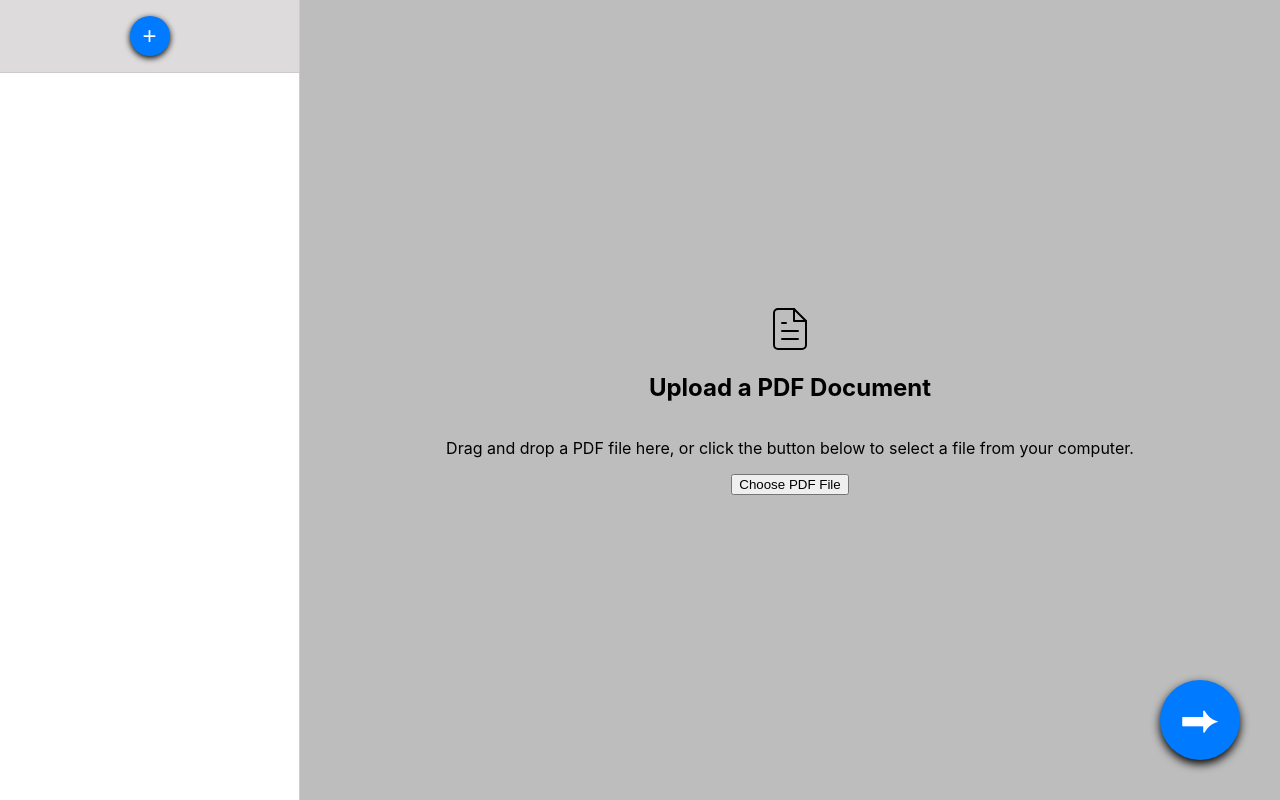
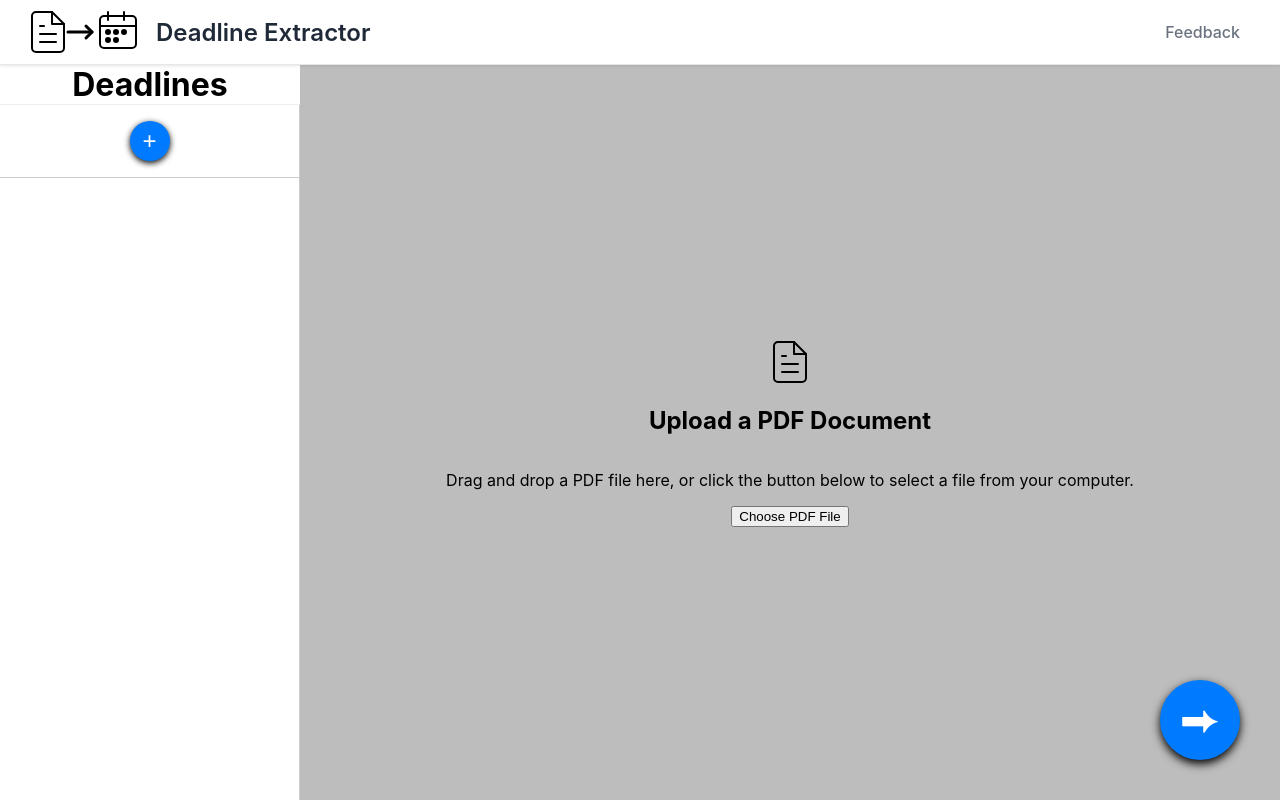
Before and after one commit to tim-macphail/DeadlineExtractor, a React (Vite) app in the folder frontend/: page / in a window 1280 px wide. Built offline with nearby package versions, Linux system fonts and the light colour scheme.

Commit message:
ADD logo

```diff
--- a/frontend/src/App.tsx
+++ b/frontend/src/App.tsx
@@ -1,5 +1,6 @@
 import { Sidebar } from "./components/Sidebar/Sidebar";
 import { PdfViewer } from "./components/PdfViewer/PdfViewer";
+import { TopBar } from "./components/TopBar/TopBar";
 import { useFileUpload } from "./hooks/useFileUpload";
 import { useDeadlineHighlightManagement } from "./hooks/useDeadlineHighlightManagement";
 import { useHashNavigation } from "./hooks/useHashNavigation";
@@ -82,7 +83,9 @@ export function App() {
   };
 
   return (
-    <div className="App" style={{ display: "flex", height: "100vh" }}>
+    <div className="App" style={{ display: "flex", flexDirection: "column", height: "100vh" }}>
+      <TopBar />
+      <div style={{ display: "flex", flex: 1, overflow: "hidden" }}>
         <Sidebar
           deadlines={deadlines}
           onDeleteDeadline={deleteDeadline}
@@ -161,6 +164,7 @@ export function App() {
             />
           </Modal>
         </div>
+      </div>
     </div >
   );
 }
--- a/frontend/src/components/DeadlineList/DeadlineList.tsx
+++ b/frontend/src/components/DeadlineList/DeadlineList.tsx
@@ -40,9 +40,7 @@ export function DeadlineList({
       }}
     >
       <div>
-        {deadlines.sort(sortDeadlines).map((deadline, index) => {
-          const associatedHighlight = deadline.highlight;
-          return (
+        {deadlines.sort(sortDeadlines).map((deadline, index) =>
           <div
             key={index}
             style={{
@@ -64,19 +62,18 @@ export function DeadlineList({
                 <strong>
                   {deadline.name}
                 </strong>
-                  {associatedHighlight && (
+                {deadline.highlight && (
                   <>
                     &nbsp;(<a onClick={(e) => {
                       e.stopPropagation();
-                        updateHash(associatedHighlight);
                     }}
-                        href={`#highlight-${associatedHighlight.id}`}
+                      href={`#highlight-${deadline.highlight.id}`}
                       style={{ textDecoration: "underline", color: "inherit", cursor: "pointer" }}
                       title="View source"
                       onMouseOver={(e) => { (e.currentTarget as HTMLAnchorElement).style.color = "#007bff"; }}
                       onMouseOut={(e) => { (e.currentTarget as HTMLAnchorElement).style.color = "inherit"; }}
                     >
-                        page {associatedHighlight.position.pageNumber}
+                      page {deadline.highlight.position.pageNumber}
                     </a>)
                   </>
                 )}
@@ -119,8 +116,7 @@ export function DeadlineList({
               </div>
             </div>
           </div>
-          );
-        })}
+        )}
         <div
           style={{
             borderBottom: "1px solid #ccc",
--- /dev/null
+++ b/frontend/src/components/Sidebar/Sidebar.css
@@ -0,0 +1,6 @@
+.sidebar-header {
+    border-bottom: 1px solid #eee;
+    font-weight: bold;
+    font-size: 2em;
+    text-align: center;
+}
--- a/frontend/src/components/Sidebar/Sidebar.tsx
+++ b/frontend/src/components/Sidebar/Sidebar.tsx
@@ -1,5 +1,7 @@
 import { DeadlineList } from "../DeadlineList/DeadlineList";
 import { Deadline } from "../../types";
+
+import "./Sidebar.css";
 
 export interface SidebarProps {
   deadlines: Array<Deadline>;
@@ -23,6 +25,7 @@ export function Sidebar({
       display: "flex",
       flexDirection: "column",
     }}>
+      <div className="sidebar-header">Deadlines</div>
       <div style={{
         flex: 1,
         overflow: 'hidden',
--- /dev/null
+++ b/frontend/src/components/TopBar/TopBar.css
@@ -0,0 +1,69 @@
+.top-bar {
+  background-color: #ffffff;
+  border-bottom: 1px solid #e5e7eb;
+  box-shadow: 0 1px 3px rgba(0, 0, 0, 0.1);
+  height: 64px;
+  width: 100%;
+  position: relative;
+  z-index: 1000;
+}
+
+.top-bar-content {
+  display: flex;
+  align-items: center;
+  justify-content: space-between;
+  height: 100%;
+  max-width: 100%;
+  padding: 0 24px;
+}
+
+.top-bar-title {
+  font-family: Inter, system-ui, Avenir, Helvetica, Arial, sans-serif;
+  font-size: 24px;
+  font-weight: 600;
+  color: #1f2937;
+  margin: 0;
+  flex: 1;
+}
+
+.top-bar-nav {
+  display: flex;
+  align-items: center;
+}
+
+.feedback-link {
+  color: #6b7280;
+  text-decoration: none;
+  font-size: 16px;
+  font-weight: 500;
+  padding: 8px 16px;
+  border-radius: 6px;
+  transition: all 0.2s ease;
+}
+
+.feedback-link:hover {
+  color: #374151;
+  background-color: #f9fafb;
+  text-decoration: none;
+}
+
+.feedback-link:active {
+  color: #1f2937;
+  background-color: #f3f4f6;
+}
+
+/* Responsive design */
+@media (max-width: 768px) {
+  .top-bar-content {
+    padding: 0 16px;
+  }
+
+  .top-bar-title {
+    font-size: 20px;
+  }
+
+  .feedback-link {
+    font-size: 14px;
+    padding: 6px 12px;
+  }
+}
--- /dev/null
+++ b/frontend/src/components/TopBar/TopBar.tsx
@@ -0,0 +1,22 @@
+import React from 'react';
+import './TopBar.css';
+import LogoIcon from '../../icons/Logo';
+
+export const TopBar: React.FC = () => {
+  return (
+    <header className="top-bar">
+      <div className="top-bar-content">
+        <LogoIcon />
+        <h1 className="top-bar-title" style={{ marginLeft: '12px' }}>Deadline Extractor</h1>
+        <nav className="top-bar-nav">
+          <a
+            href="mailto:feedback@deadlineextractor.com?subject=Feedback for Deadline Extractor"
+            className="feedback-link"
+          >
+            Feedback
+          </a>
+        </nav>
+      </div>
+    </header>
+  );
+};
--- /dev/null
+++ b/frontend/src/icons/Logo.tsx
@@ -0,0 +1,36 @@
+const LogoIcon = () => (
+    <svg
+        width="120"
+        height="48"
+        viewBox="0 0 60 24"
+        fill="none"
+        stroke="currentColor"
+        strokeWidth="1"
+        strokeLinecap="round"
+        strokeLinejoin="round"
+    >
+        {/* <!-- Document --> */}
+        <path d="M14 2H6a2 2 0 0 0-2 2v16a2 2 0 0 0 2 2h12a2 2 0 0 0 2-2V8z"></path>
+        <polyline points="14,2 14,8 20,8"></polyline>
+        <line x1="16" y1="13" x2="8" y2="13"></line>
+        <line x1="16" y1="17" x2="8" y2="17"></line>
+        <polyline points="10,9 9,9 8,9"></polyline>
+
+        {/* <!-- Arrow --> */}
+        <path d="M22 12h12" strokeWidth="1.5"></path>
+        <path d="M31 9l3 3-3 3" strokeWidth="1.5"></path>
+
+        {/* <!-- Calendar --> */}
+        <rect x="38" y="4" width="18" height="16" rx="2" ry="2"></rect>
+        <line x1="42" y1="2" x2="42" y2="6"></line>
+        <line x1="50" y1="2" x2="50" y2="6"></line>
+        <line x1="38" y1="9" x2="56" y2="9"></line>
+        <circle cx="42" cy="12" r="1" fill="currentColor"></circle>
+        <circle cx="46" cy="12" r="1" fill="currentColor"></circle>
+        <circle cx="50" cy="12" r="1" fill="currentColor"></circle>
+        <circle cx="42" cy="16" r="1" fill="currentColor"></circle>
+        <circle cx="46" cy="16" r="1" fill="currentColor"></circle>
+    </svg>
+)
+
+export default LogoIcon;
```
Lines whose indentation alone changed are shown as unchanged.
